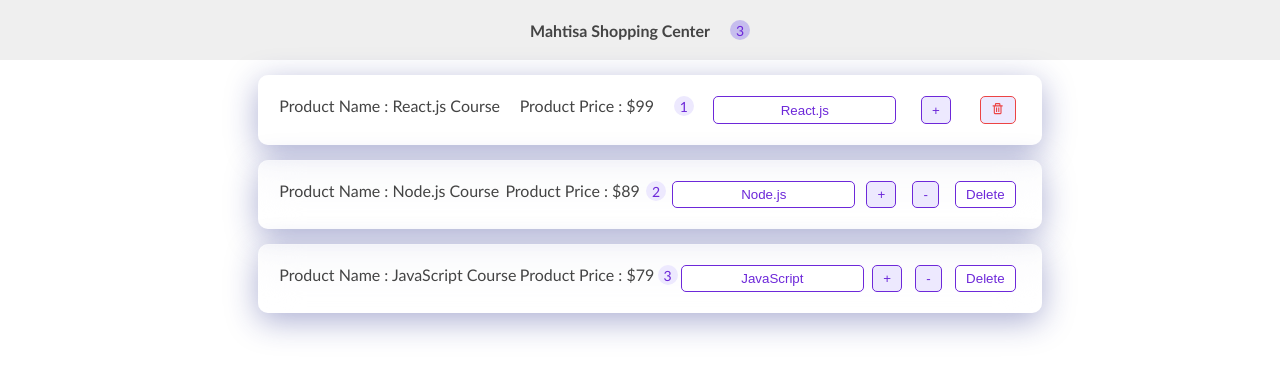
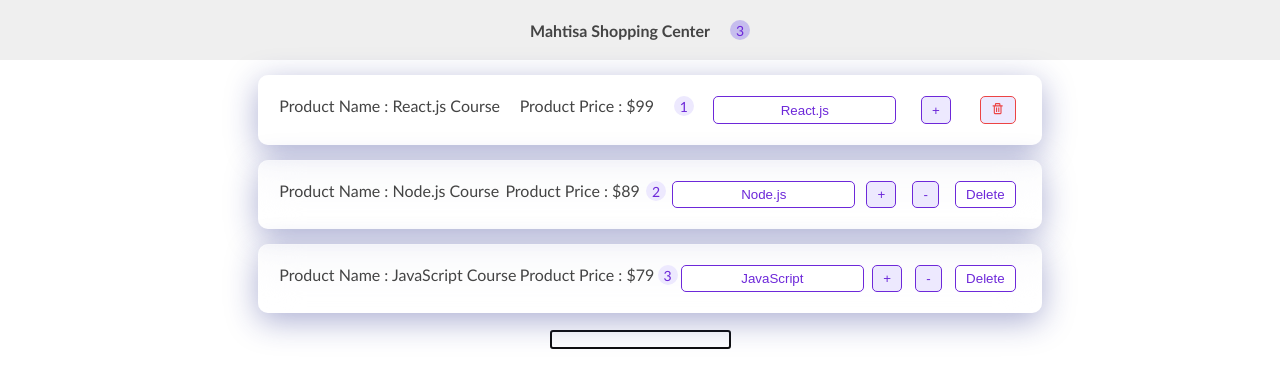
Before and after one commit to Hadi-bakhshi/react-course, a React (Create React App) app: page / in a window 1280 px wide. Shown: the top 388 px of the page. Built offline with nearby package versions, Linux system fonts and the light colour scheme.

Commit message:
Ref added

```diff
--- a/src/App.js
+++ b/src/App.js
@@ -4,6 +4,7 @@
 import ProductList from "./Components/ProductList/ProductList";
 import NavBar from "./Components/NavBar/NavBar";
 import Wrapper from "./Components/hoc/Wrapper";
+import ClassRef from "./Components/ref/ClassRef";
 
 
 
@@ -70,6 +71,7 @@
           onDec={this.decrementHandler}
           onChange={this.changeHandler}
         />
+         <ClassRef/>
       </>
     );
   }
--- /dev/null
+++ b/src/Components/ref/ClassRef.js
@@ -0,0 +1,20 @@
+import React, { Component, createRef } from "react";
+class ClassRef extends Component {
+  constructor(props) {
+    super(props);
+    this.inputRef = createRef();
+  }
+  componentDidMount() {
+    this.inputRef.current.focus();
+  }
+
+  render() {
+    return (
+      <div>
+        <input type="text" ref={this.inputRef} />
+      </div>
+    );
+  }
+}
+
+export default ClassRef;
```
